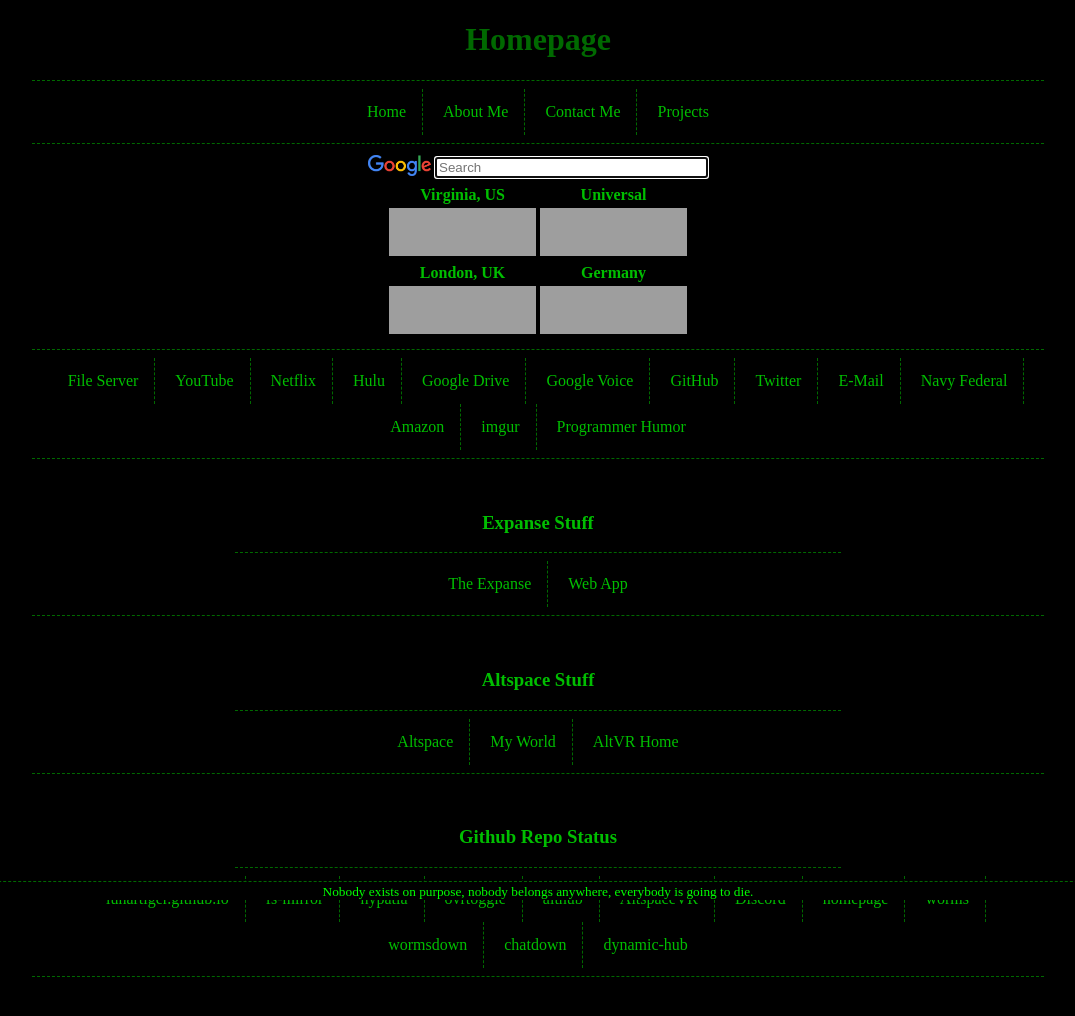
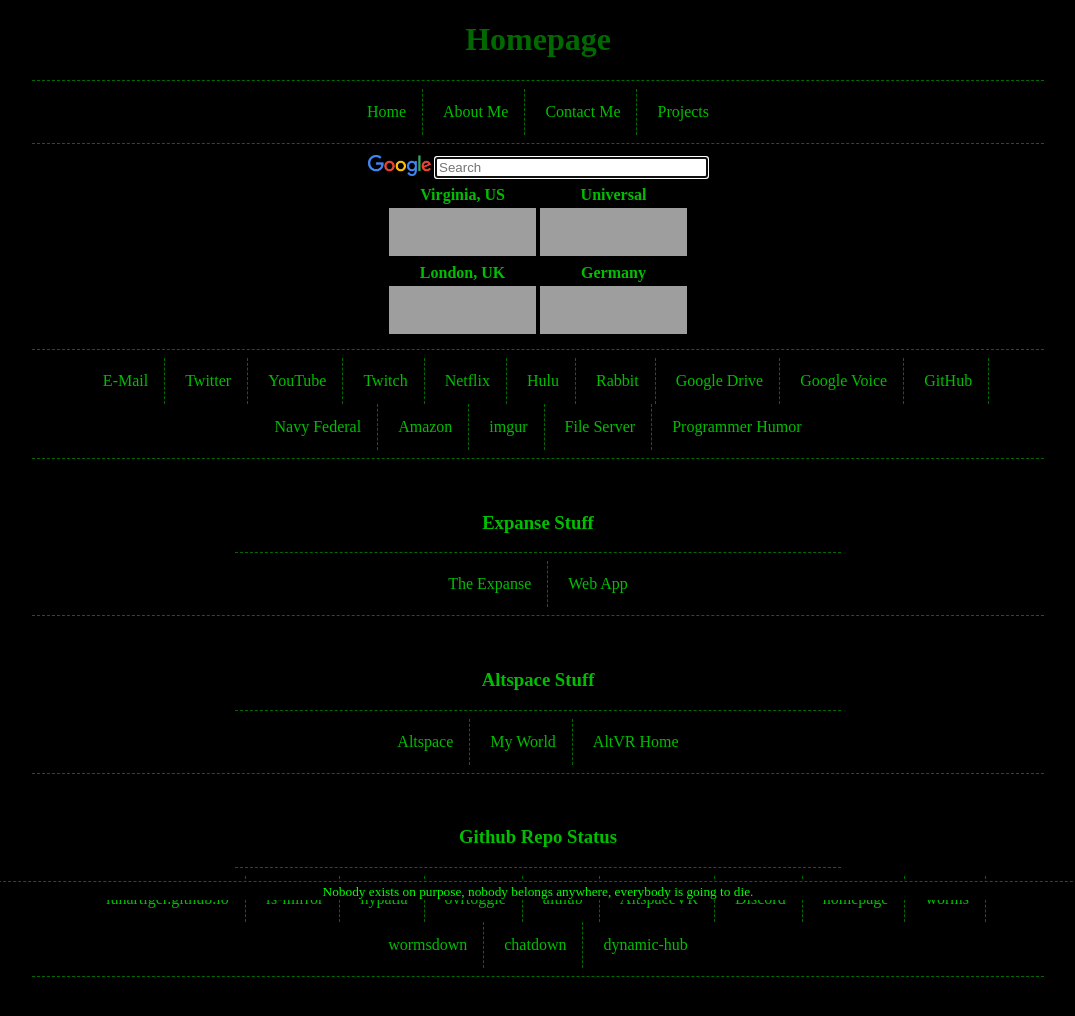
Before and after one commit to LunarTiger/homepage, a Jekyll site: the page built from index.md, in a window 1280 px wide, cut to the strip 0-1069 px from the top of the page. Shown: the top 1016 px of the strip, without its empty margins (102-1177 px from the left). Built offline with Jekyll 4.4.1, drawn with Linux system fonts in a browser that asks for light colours; some web fonts are replaced; our own code applies the rules of GitHub Pages for plain Markdown files; grey boxes are pictures that could not be loaded.

Commit message:
added twitch and rabbit

```diff
--- a/index.md
+++ b/index.md
@@ -37,18 +37,20 @@
 <hr />
 <nav>
 	<ul class="navbar">
-		<li class="navbar"><a href="http://lunar.zapto.org">File Server</a></li>
+		<li class="navbar"><a href="https://outlook.live.com/owa/">E-Mail</a></li>
+		<li class="navbar"><a href="https://twitter.com">Twitter</a></li>
 		<li class="navbar"><a href="https://www.youtube.com/feed/subscriptions">YouTube</a></li>
+		<li class="navbar"><a href="https://www.twitch.tv">Twitch</a></li>
 		<li class="navbar"><a href="https://www.netflix.com/browse">Netflix</a></li>
 		<li class="navbar"><a href="https://www.hulu.com/">Hulu</a></li>
+		<li class="navbar"><a href="https://www.rabb.it">Rabbit</a></li>
 		<li class="navbar"><a href="https://drive.google.com/drive/my-drive">Google Drive</a></li>
 		<li class="navbar"><a href="https://voice.google.com/messages">Google Voice</a></li>
 		<li class="navbar"><a href="https://github.com">GitHub</a></li>
-		<li class="navbar"><a href="https://twitter.com">Twitter</a></li>
-		<li class="navbar"><a href="https://outlook.live.com/owa/">E-Mail</a></li>
 		<li class="navbar"><a href="https://www.navyfederal.org/">Navy Federal</a></li>
 		<li class="navbar"><a href="https://smile.amazon.com/">Amazon</a></li>
 		<li class="navbar"><a href="https://imgur.com/">imgur</a></li>
+		<li class="navbar"><a href="http://lunar.zapto.org">File Server</a></li>
 		<li class="navbar"><a href="https://np.reddit.com/r/ProgrammerHumor/">Programmer Humor</a></li>
 	</ul>
 </nav>
```
